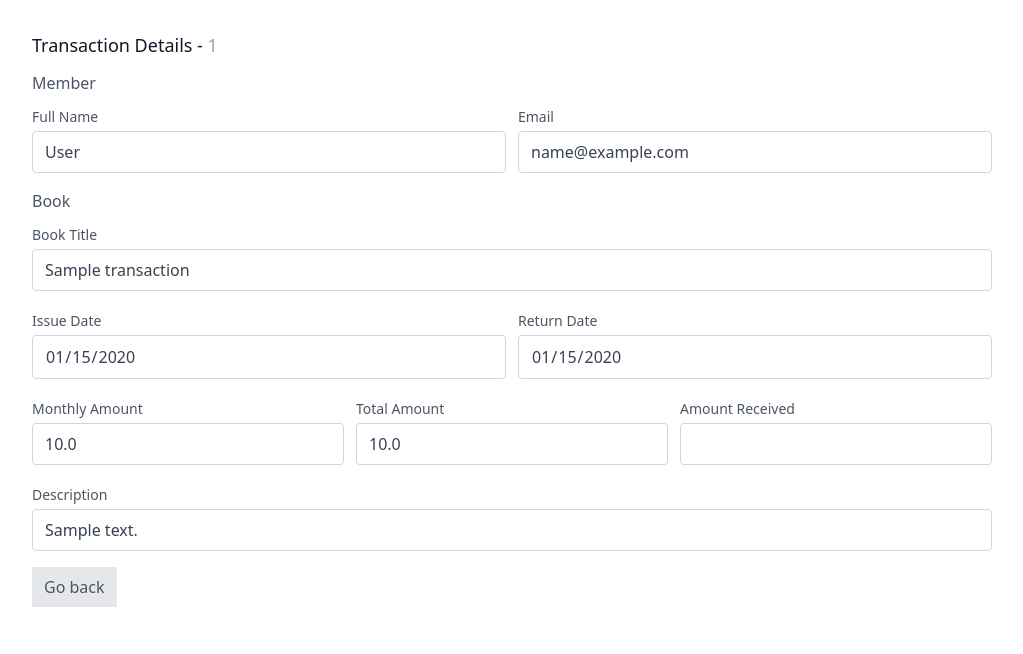
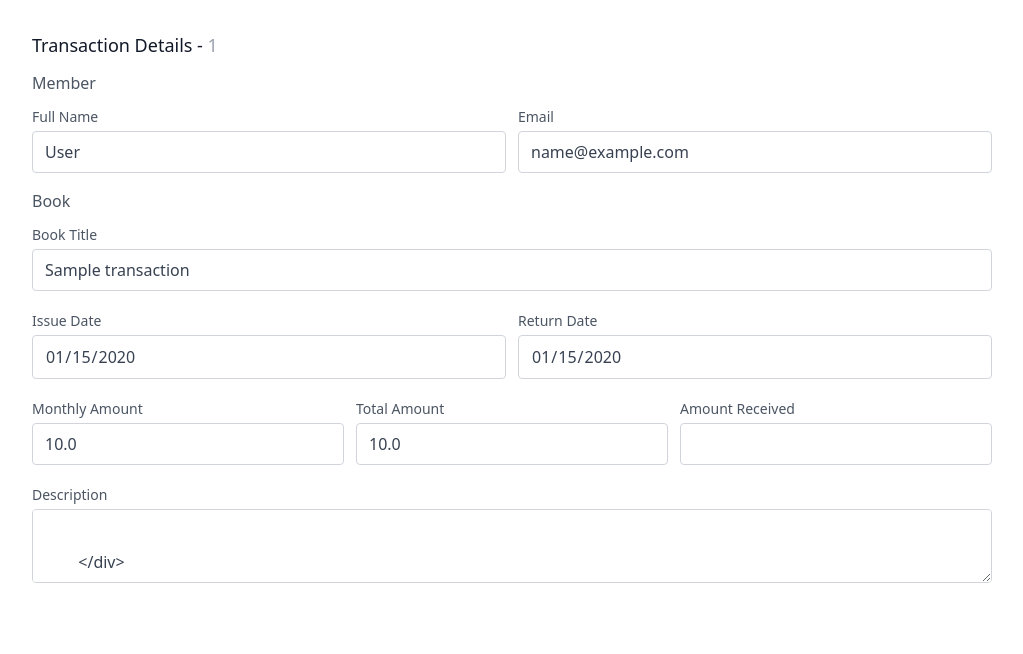
Before and after one commit to AyshaHakeem/library_management, a Flask app: page /transactions/1 in a window 1280 px wide. Shown: the part 85-739 px from the top of the page, without its empty margins (128-1151 px from the left). Run offline with Flask 3, Linux system fonts and the light colour scheme; a user stored in the database is signed in; tables that the repository leaves empty hold one stand-in row (values such as "Sample post"); style sheets or scripts are compiled from the project's sources.

Commit message:
edit transaction page

```diff
--- a/library_flask/books/routes.py
+++ b/library_flask/books/routes.py
@@ -131,7 +131,7 @@
             transaction.return_date = data['return']
             transaction.total_amount= data['total_amount'] or 0
             transaction.received_amount= data['received_amount'] or 0
-            transaction.description = f'{transaction.description}\nBook returned by member - {today}'
+            transaction.description = f'{transaction.description} \n Book returned by member - {today}'
         db.session.commit()
         flash('Book returned to library', 'success')
     except:
--- a/library_flask/templates/transaction.html
+++ b/library_flask/templates/transaction.html
@@ -58,7 +58,8 @@
         {% if transaction.description %}
         <div class="relative mb-4">
                 <label for="return" class="leading-7 text-sm text-gray-600">Description</label>
-                <input type="textarea" id="return" required name="return" value="{{transaction.description}}" class="w-full bg-white rounded border border-gray-300 focus:border-indigo-500 focus:ring-2 focus:ring-indigo-200 text-base outline-none text-gray-700 py-1 px-3 leading-8 transition-colors duration-200 ease-in-out">
+                <textarea id="description" required name="description" value="{{transaction.description}}" class="w-full bg-white rounded border border-gray-300 focus:border-indigo-500 focus:ring-2 focus:ring-indigo-200 text-base outline-none text-gray-700 py-1 px-3 leading-8 transition-colors duration-200 ease-in-out">
+
         </div>
         {% endif %}
       <button class="inline-flex items-center bg-gray-200 border-0 py-2 px-3 focus:outline-none hover:bg-gray-300 text-base mt-4 md:mt-0 mb-4">
```
